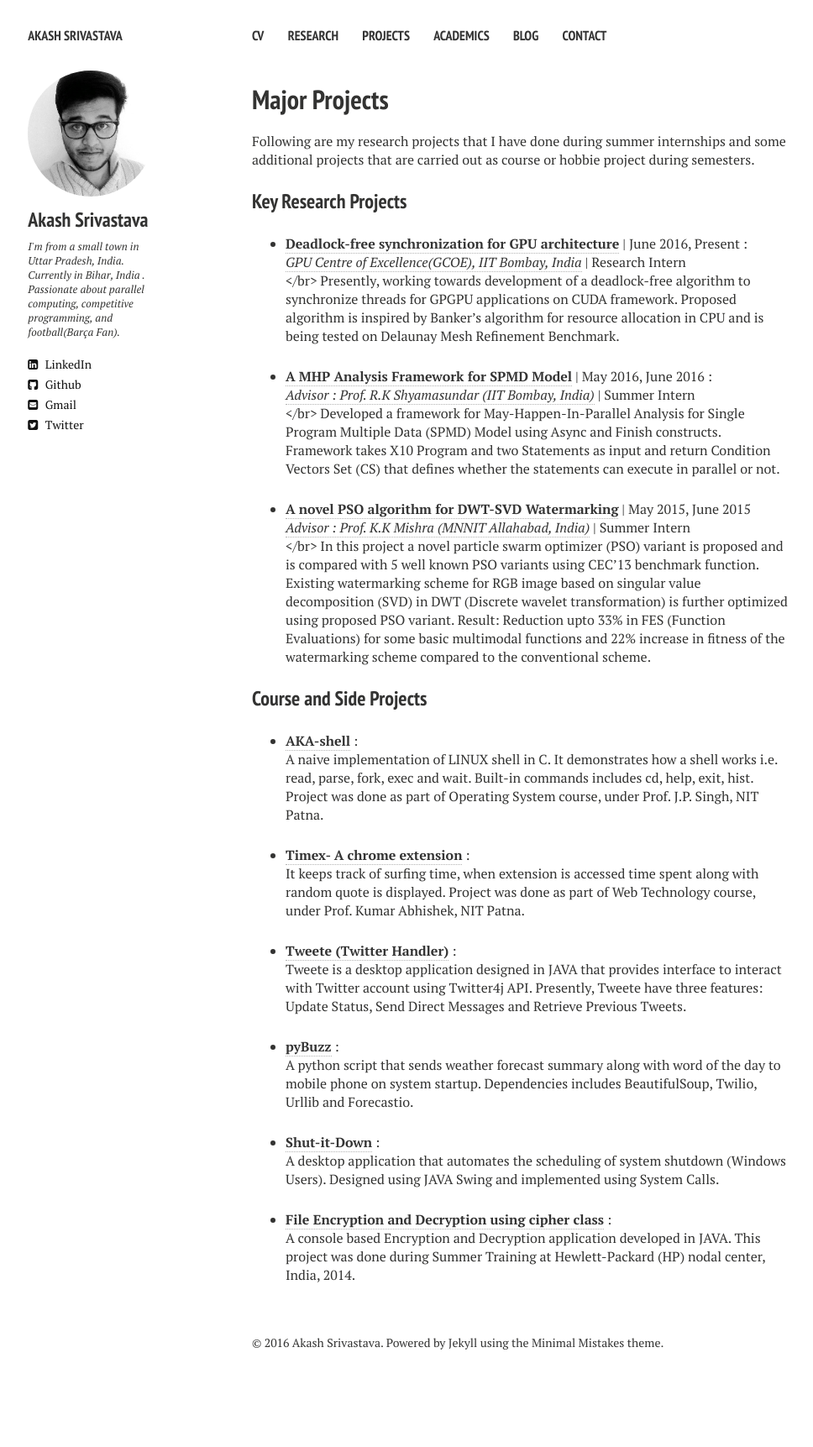
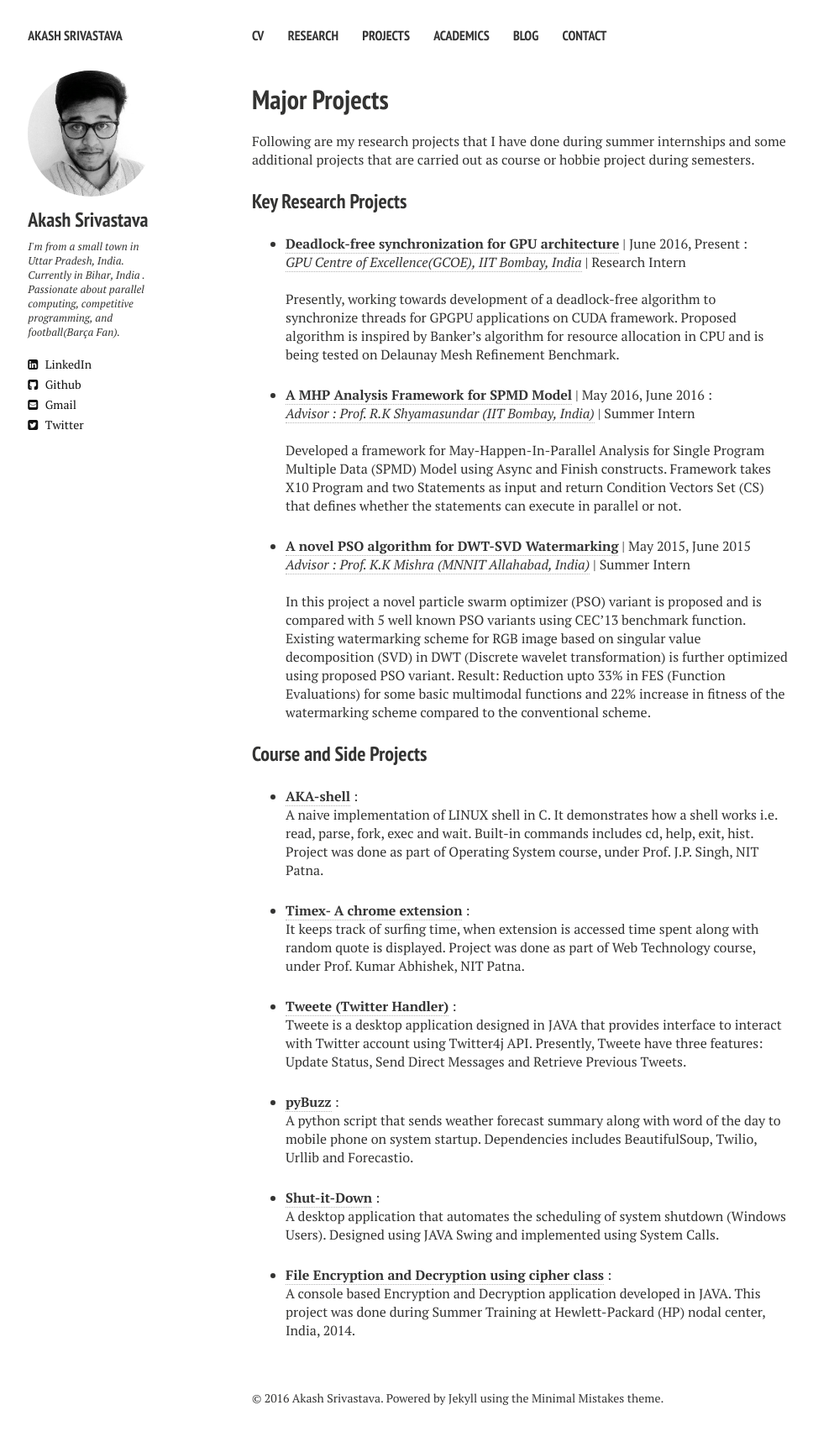
Before and after one commit to Akash1684/akash1684.github.io, a Jekyll site: the page built from projects.md, in a window 1280 px wide. Shown: the whole page at 84% size, without its empty margins (20-988 px from the left). Built offline with Jekyll 4.4.1, drawn with Linux system fonts in a browser that asks for light colours; nearby versions of some CDN libraries; before the commit the page ends 1657 px from its top, so only the background shows below that.

Commit message:
Update projects.md

```diff
--- a/projects.md
+++ b/projects.md
@@ -14,19 +14,19 @@ Following are my research projects that I have done during summer internships an
 * [**Deadlock-free synchronization for GPU architecture**](https://akash1684.github.io//projects/){:target="_blank"} | June 2016, Present :
   <br>
   [*GPU Centre of Excellence(GCOE), IIT Bombay, India*](http://gcoe-iitb.in/){:target="_blank"} | Research Intern
-  <br></br>
+  <br><br/>
   Presently, working towards development of a deadlock-free algorithm to synchronize threads for GPGPU applications on CUDA framework.     Proposed algorithm is inspired by Banker’s algorithm for resource allocation in CPU and is being tested on Delaunay Mesh Refinement     Benchmark.
 
 * [**A MHP Analysis Framework for SPMD Model**](https://drive.google.com/open?id=0B2jIT4Extjujc2F3bmNTSHh1NGs){:target="_blank"} | May 2016, June 2016 :
   <br>
   [*Advisor : Prof. R.K Shyamasundar (IIT Bombay, India)*](https://scholar.google.co.in/citations?user=Q1hcun8AAAAJ&hl=en){:target="_blank"} | Summer Intern
-  <br></br>
+  <br><br/>
   Developed a framework for May-Happen-In-Parallel Analysis for Single Program Multiple Data (SPMD) Model using Async and Finish           constructs. Framework takes X10 Program and two Statements as input and return Condition Vectors Set (CS) that defines whether the       statements can execute in parallel or not.
 
 * [**A novel PSO algorithm for DWT-SVD Watermarking**](https://drive.google.com/file/d/0B2jIT4ExtjujUFVRS0pJVW1rbHM/view?usp=sharing){:target="_blank"} | May 2015, June 2015
   <br>
   [*Advisor : Prof. K.K Mishra (MNNIT Allahabad, India)*](http://www.mnnit.ac.in/old/index.php/departments/engineering/computer-science-and-engineering/faculty-profile/250-krishn-k-mishra-csed.html){:target="_blank"} | Summer Intern
-  <br></br>
+  <br><br/>
   In this project a novel particle swarm optimizer (PSO) variant is proposed and is compared with 5 well known PSO variants using CEC’13   benchmark function. Existing watermarking scheme for RGB image based on singular value decomposition (SVD) in DWT (Discrete wavelet     transformation) is further optimized using proposed PSO variant. Result: Reduction upto 33% in FES (Function Evaluations) for some       basic multimodal functions and 22% increase in fitness of the watermarking scheme compared to the conventional scheme.
 
 ### Course and Side Projects
```
